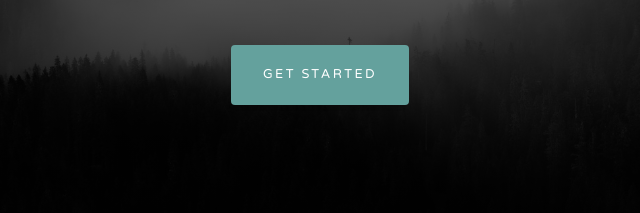
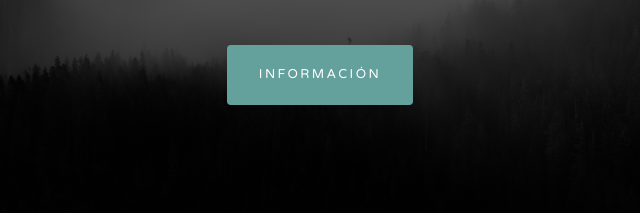
Before and after one commit to CristianM18/a, a plain HTML site: page index.html in a window 1280 px wide. Shown: the part 545-758 px from the top of the page, 320-960 px from the left. Drawn offline with nearby package versions, Linux system fonts and the light colour scheme.

Commit message:
Cambio boton
get started

```diff
--- a/index.html
+++ b/index.html
@@ -44,7 +44,7 @@
                     <div class="text-center">
                         <h1 class="mx-auto my-0 text-uppercase">Personaje: Edward Snowden </h1>
                         <h2 class="text-white-50 mx-auto mt-2 mb-5">Edward Snowden - Biografía</h2>
-                        <a class="btn btn-primary" href="#about">Get Started</a>
+                        <a class="btn btn-primary" href="#about">Información</a>
                     </div>
                 </div>
             </div>
```
